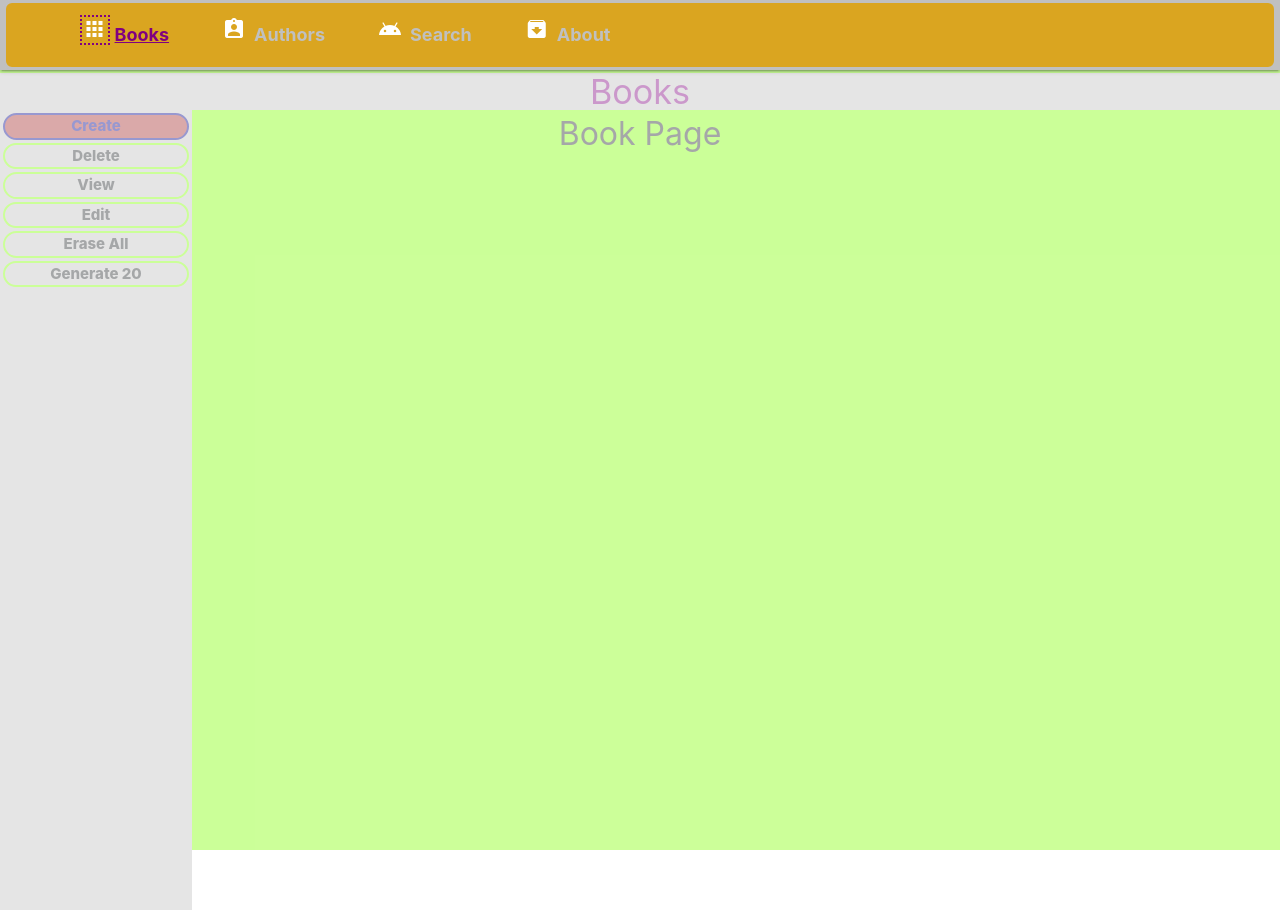
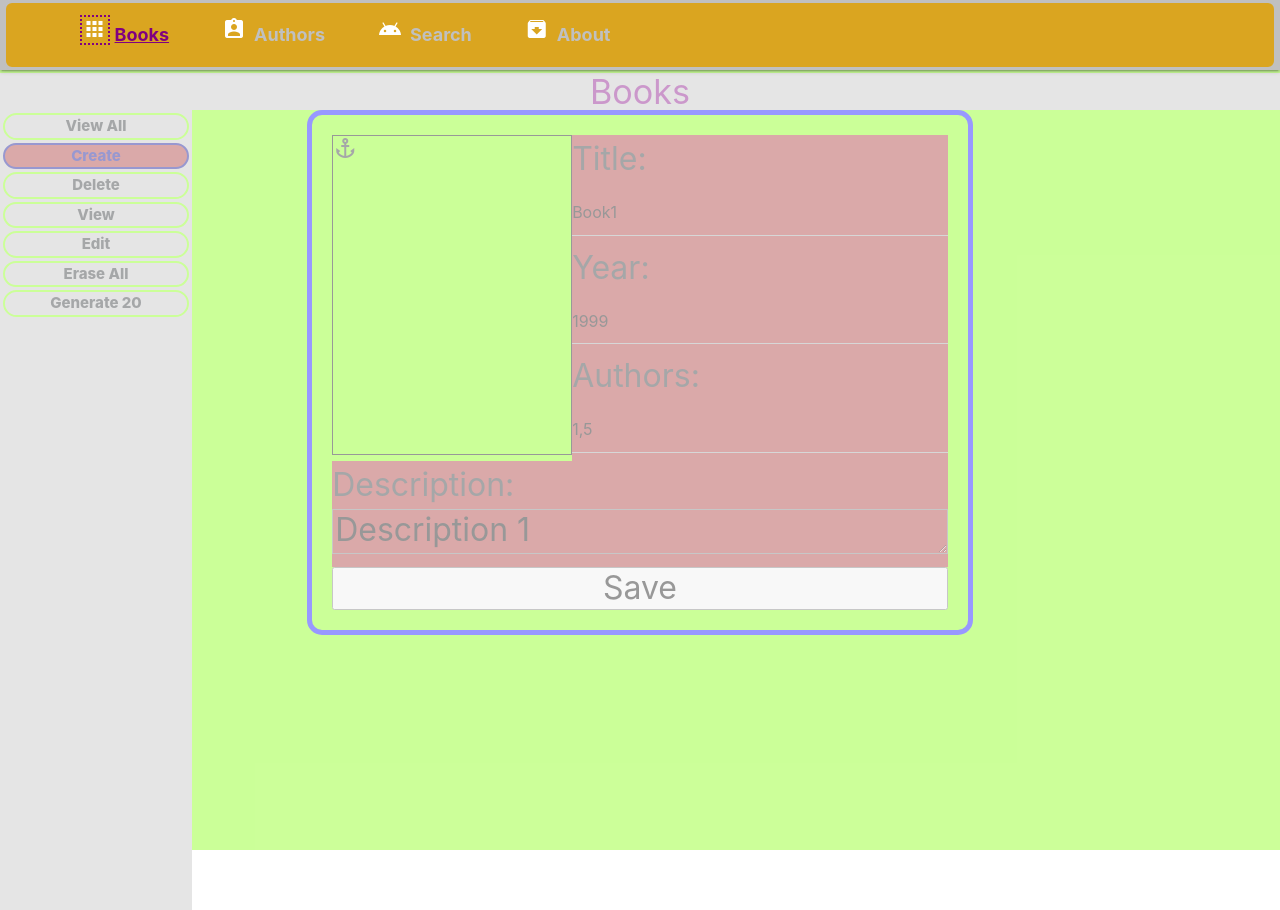
Before and after one commit to denser-by/my-books-react-ts, a React (Create React App) app: page / in a window 1280 px wide. Both pictures are taken after a click on the item "Create". Built offline with nearby package versions, Linux system fonts and the light colour scheme.

Commit message:
list of authors

```diff
--- a/src/components/main/MainPage.jsx
+++ b/src/components/main/MainPage.jsx
@@ -2,8 +2,10 @@ import React, { useState } from 'react';
 import './mainpage.css'
 import ContextMenu from './../ContextMenu/ContextMenu';
 import BookPage from '../../pages/BookPage/BookPage';
+import BooksListPage from '../../pages/BooksListPage/BooksListPage';
 import ConfirmationPage from '../../pages/ConfirmationPage/ConfirmationPage';
 import AuthorPage from '../../pages/AuthorPage/AuthorPage';
+import AuthorsListPage from '../../pages/AuthorsListPage/AuthorsListPage';
 import ContactsPage from '../../pages/ContactsPage/ContactsPage';
 import OrderPage from '../../pages/OrderPage/OrderPage';
 import InfoPage from '../../pages/InfoPage/InfoPage';
@@ -27,6 +29,7 @@ const MainPage = ({ selectedItem, setSelectedItem, navigator }) => {
     }
 
     const contextOpsBooks = [
+        { icon: "anchor", href: "/viewBooksAll", name: "View All" },
         { icon: "anchor", href: "/createBook", name: "Create" },
         { icon: "anchor", href: "/deleteBook", name: "Delete" },
         { icon: "anchor", href: "/viewBook", name: "View" },
@@ -36,6 +39,7 @@ const MainPage = ({ selectedItem, setSelectedItem, navigator }) => {
     ]
 
     const contextOpsAuthors = [
+        { icon: "anchor", href: "/viewAuthorsAll", name: "View All" },
         { icon: "anchor", href: "/viewAuthor", name: "View" },
         { icon: "anchor", href: "/editAuthor", name: "Edit" }
     ]
@@ -49,21 +53,99 @@ const MainPage = ({ selectedItem, setSelectedItem, navigator }) => {
         { icon: "anchor", href: "/info", name: "Info" }
     ]
 
+    const bookItems = [
+        { name: "Book1", authors: [1, 5], info: "Description 1", year: "1999", cover_img: "anchor" },
+        { name: "Book2", authors: [3, 5], info: "Description 2", year: "1995", cover_img: "anchor" },
+        { name: "Book3", authors: [1, 3], info: "Description 3", year: "2001", cover_img: "anchor" },
+        { name: "Book4", authors: [1], info: "Description 4", year: "2003", cover_img: "anchor" },
+        { name: "Book5", authors: [3, 5], info: "Description 5", year: "2004", cover_img: "anchor" },
+        { name: "Book6", authors: [1, 3, 5], info: "Description 6", year: "2001", cover_img: "anchor" },
+        { name: "Book7", authors: [1, 5], info: "Description 7", year: "2010", cover_img: "anchor" },
+        { name: "Book8", authors: [3, 5], info: "Description 8", year: "1992", cover_img: "anchor" },
+        { name: "Book9", authors: [1, 3], info: "Description 9", year: "1995", cover_img: "anchor" },
+        { name: "Book10", authors: [1, 3, 5], info: "Description 10", year: "2011", cover_img: "anchor" },
+        { name: "Book11", authors: [1, 5], info: "Description 11", year: "1999", cover_img: "anchor" },
+        { name: "Book12", authors: [3, 5], info: "Description 12", year: "1995", cover_img: "anchor" },
+        { name: "Book13", authors: [1, 3], info: "Description 13", year: "2001", cover_img: "anchor" },
+        { name: "Book14", authors: [1], info: "Description 14", year: "2003", cover_img: "anchor" },
+        { name: "Book15", authors: [3, 5], info: "Description 15", year: "2004", cover_img: "anchor" },
+        { name: "Book16", authors: [1, 3, 5], info: "Description 16", year: "2001", cover_img: "anchor" },
+        { name: "Book17", authors: [1, 5], info: "Description 17", year: "2010", cover_img: "anchor" },
+        { name: "Book18", authors: [3, 5], info: "Description 18", year: "1992", cover_img: "anchor" },
+        { name: "Book19", authors: [1, 3], info: "Description 19", year: "1995", cover_img: "anchor" },
+        { name: "Book20", authors: [1, 3, 5], info: "Description 20", year: "2011", cover_img: "anchor" },
+        { name: "Book21", authors: [1, 5], info: "Description 21", year: "1999", cover_img: "anchor" },
+        { name: "Book22", authors: [3, 5], info: "Description 22", year: "1995", cover_img: "anchor" },
+        { name: "Book23", authors: [1, 3], info: "Description 23", year: "2001", cover_img: "anchor" },
+        { name: "Book24", authors: [1], info: "Description 24", year: "2003", cover_img: "anchor" },
+        { name: "Book25", authors: [3, 5], info: "Description 25", year: "2004", cover_img: "anchor" },
+        { name: "Book26", authors: [1, 3, 5], info: "Description 26", year: "2001", cover_img: "anchor" },
+        { name: "Book27", authors: [1, 5], info: "Description 27", year: "2010", cover_img: "anchor" },
+        { name: "Book28", authors: [3, 5], info: "Description 28", year: "1992", cover_img: "anchor" },
+        { name: "Book29", authors: [1, 3], info: "Description 29", year: "1995", cover_img: "anchor" },
+        { name: "Book30", authors: [1, 3, 5], info: "Description 30", year: "2011", cover_img: "anchor" }
+    ]
+
+    const authorItems = [
+        { name: "Author1", info: "Description 1", age: "1999", photo: "anchor" },
+        { name: "Author2", info: "Description 2", age: "2000", photo: "anchor" },
+        { name: "Author3", info: "Description 3", age: "2001", photo: "anchor" },
+        { name: "Author4", info: "Description 4", age: "2002", photo: "anchor" },
+        { name: "Author5", info: "Description 5", age: "2003", photo: "anchor" },
+        { name: "Author6", info: "Description 6", age: "2004", photo: "anchor" },
+        { name: "Author7", info: "Description 7", age: "2005", photo: "anchor" },
+        { name: "Author8", info: "Description 8", age: "2006", photo: "anchor" },
+        { name: "Author9", info: "Description 9", age: "2007", photo: "anchor" },
+        { name: "Author11", info: "Description 11", age: "1999", photo: "anchor" },
+        { name: "Author12", info: "Description 12", age: "2000", photo: "anchor" },
+        { name: "Author13", info: "Description 13", age: "2001", photo: "anchor" },
+        { name: "Author14", info: "Description 14", age: "2002", photo: "anchor" },
+        { name: "Author15", info: "Description 15", age: "2003", photo: "anchor" },
+        { name: "Author16", info: "Description 16", age: "2004", photo: "anchor" },
+        { name: "Author17", info: "Description 17", age: "2005", photo: "anchor" },
+        { name: "Author18", info: "Description 18", age: "2006", photo: "anchor" },
+        { name: "Author19", info: "Description 19", age: "2007", photo: "anchor" },
+        { name: "Author21", info: "Description 21", age: "1999", photo: "anchor" },
+        { name: "Author22", info: "Description 22", age: "2000", photo: "anchor" },
+        { name: "Author23", info: "Description 23", age: "2001", photo: "anchor" },
+        { name: "Author24", info: "Description 24", age: "2002", photo: "anchor" },
+        { name: "Author25", info: "Description 25", age: "2003", photo: "anchor" },
+        { name: "Author26", info: "Description 26", age: "2004", photo: "anchor" },
+        { name: "Author27", info: "Description 27", age: "2005", photo: "anchor" },
+        { name: "Author28", info: "Description 28", age: "2006", photo: "anchor" },
+        { name: "Author29", info: "Description 29", age: "2007", photo: "anchor" }
+
+    ]
+
+
+    function getBook(idx) {
+        return bookItems[idx];
+    }
+
+    function getAuthor(idx) {
+        return authorItems[idx];
+    }
+
+
     return (
         <div className="mainPage">
             <h4>{displayCurrent(selectedItem)}</h4>
             <ContextMenu selectedItem={selectedItem} operations={getOps(selectedItem, contextOpsBooks, contextOpsAuthors, contextOpsSearch, contextOpsAbout)}
                 pageRef={pageRef} setPageRef={setPageRef} />
 
-            <span className={pageRef == "/createBook" ? "pageVisible" : "pageHidden"}><BookPage /></span>
-            <span className={pageRef == "/viewBook" ? "pageVisible" : "pageHidden"}><BookPage /></span>
-            <span className={pageRef == "/editBook" ? "pageVisible" : "pageHidden"}><BookPage /></span>
+            <span className={pageRef == "/createBook" ? "pageVisible" : "pageHidden"}><BookPage book={getBook(0)} /></span>
+            <span className={pageRef == "/viewBook" ? "pageVisible" : "pageHidden"}><BookPage book={getBook(1)} /></span>
+            <span className={pageRef == "/editBook" ? "pageVisible" : "pageHidden"}><BookPage book={getBook(2)} /></span>
 
-            <span className={pageRef == "/deleteBook" ? "pageVisible" : "pageHidden"}><ConfirmationPage /></span>
-            <span className={pageRef == "/eraseAllBooks" ? "pageVisible" : "pageHidden"}><ConfirmationPage /></span>
+            <span className={pageRef == "/viewBooksAll" ? "pageVisible" : "pageHidden"}><BooksListPage bookItems={bookItems} /></span>
 
-            <span className={pageRef == "/viewAuthor" ? "pageVisible" : "pageHidden"}><AuthorPage /></span>
-            <span className={pageRef == "/editAuthor" ? "pageVisible" : "pageHidden"}><AuthorPage /></span>
+            <span className={pageRef == "/deleteBook" ? "pageVisible" : "pageHidden"}><ConfirmationPage book={getBook(2)} /></span>
+            <span className={pageRef == "/eraseAllBooks" ? "pageVisible" : "pageHidden"}><ConfirmationPage books={bookItems} /></span>
+
+            <span className={pageRef == "/viewAuthorsAll" ? "pageVisible" : "pageHidden"}><AuthorsListPage authorItems={authorItems} /></span>
+
+            <span className={pageRef == "/viewAuthor" ? "pageVisible" : "pageHidden"}><AuthorPage author={getAuthor(1)} /></span>
+            <span className={pageRef == "/editAuthor" ? "pageVisible" : "pageHidden"}><AuthorPage author={getAuthor(3)} /></span>
 
             <span className={pageRef == "/contacts" ? "pageVisible" : "pageHidden"}><ContactsPage /></span>
             <span className={pageRef == "/order" ? "pageVisible" : "pageHidden"}><OrderPage /></span>
--- a/src/components/main/book/Book.jsx
+++ b/src/components/main/book/Book.jsx
@@ -19,4 +19,5 @@ const Book = (props) => {
     );
 };
 
+
 export default Book;
--- /dev/null
+++ b/src/pages/AuthorsListPage/AuthorsListPage.jsx
@@ -0,0 +1,15 @@
+import React, { useState } from 'react';
+import './authorslistpage.css'
+
+const AuthorsListPage = ({ authorItems }) => {
+
+    return (
+        <span className='authorsList'>
+            {authorItems.map(author =>
+                <div className='authorsListItem'>List of authors {author.name}</div>
+            )}
+        </span>
+    );
+};
+
+export default AuthorsListPage;
--- a/src/pages/BookPage/BookPage.jsx
+++ b/src/pages/BookPage/BookPage.jsx
@@ -1,11 +1,41 @@
 import React, { useState } from 'react';
 import './bookpage.css'
 
-const BookPage = () => {
+const BookPage = ({ book }) => {
+
     return (
-        <span className="bookShape">
-            Book Page
-        </span>
+        <form action="/bookSave" type="get">
+            <span className="bookShape">
+                <span className='bookShapeHeader'>
+                    <span className="material-icons picture">anchor</span>
+                    <span className="icons-right">
+                        <span className="book-info">
+                            <span className="book-info-label">Title:</span>
+                            <input id="bookName" name="bookName" type="text" value={book.name} />
+                        </span>
+                        <span className="book-info">
+                            <span className="book-info-label">Year:</span>
+                            <input id="bookYear" name="bookYear" type="text" value={book.year} />
+                        </span>
+                        <span className="book-info">
+                            <span className="book-info-label">Authors:</span>
+                            <input id="bookAuthors" name="bookAuthors" type="text" value={book.authors} />
+                        </span>
+                    </span>
+                </span>
+                <div className="book-info">
+                    <span className="book-info-label">Description:</span>
+                    <textarea id="bookInfo" name="bookInfo" rows="4" cols="12">
+                        {book.info}
+                    </textarea>
+                </div>
+
+                {/* <a href={book.url_view} className="book-link"><image src={book.cover_img} />View book</a>
+                <a href={book.url_edit} className="book-link"><image src={book.cover_img} />Edit book</a>
+                <a href={book.url_delete} className="book-link"><image src={book.cover_img} />Delete book</a> */}
+                <input type="submit" value="Save" />
+            </span>
+        </form>
     );
 };
 
--- a/src/pages/BookPage/bookpage.css
+++ b/src/pages/BookPage/bookpage.css
@@ -1,7 +1,35 @@
 .bookShape {
-    width:100%;
-    height: 100%;
+    text-align: left;
+    font-size: xx-large;
+    border: solid 5px blue;
+    border-radius: 15px;
+    padding: 20px;
+    display: inline-flex;
+    flex-direction: column;
+}
 
-    text-align: right;
-    font-size: xx-large;
+.bookShapeHeader {
+    display: inline-flex;
+    flex-direction: row;
 }
+
+.picture {
+    width: 240px;
+    height: 320px;
+    border: black 1px solid;
+}
+
+.icons-right {
+    display: inline-flex;
+    flex-direction: column;
+}
+
+.book-info {
+    position: relative;
+    background-color: brown;
+}
+
+.book-year-label {
+    background-color: white;
+    color: black;
+}
--- /dev/null
+++ b/src/pages/BooksListPage/BooksListPage.jsx
@@ -0,0 +1,15 @@
+import React, { useState } from 'react';
+import './bookslistpage.css'
+
+const BooksListPage = ({ bookItems }) => {
+
+    return (
+        <span className='booksList'>
+            {bookItems.map(book =>
+                <div className='booksListItem'>List of books {book.name}</div>
+            )}
+        </span>
+    );
+};
+
+export default BooksListPage;
```
Also changed, not shown: src/pages/AuthorsListPage/authorslistpage.css (added, +11 -0 lines), src/pages/BooksListPage/bookslistpage.css (added, +11 -0 lines), src/components/main/book/book.less (line endings or trailing spaces).
